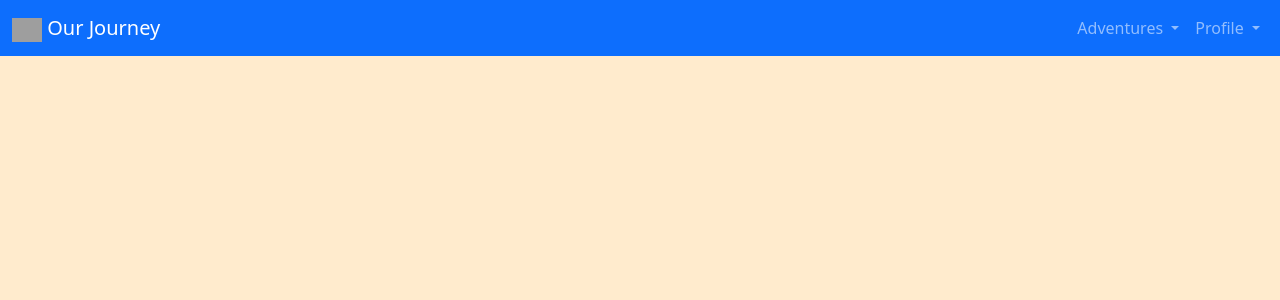
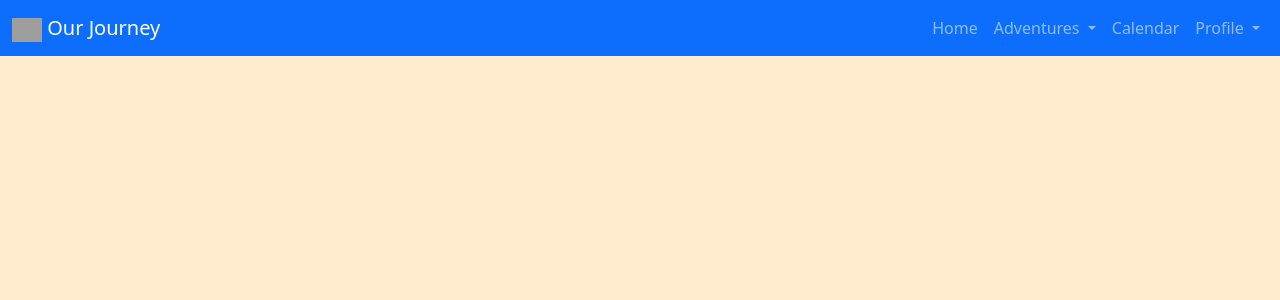
Before and after one commit to vaultman765/OurJourney, a Django app: page /journey/ in a window 1280 px wide. Shown: the top 300 px of the page. Run offline with Django 3.2, Linux system fonts and the light colour scheme; grey boxes are pictures that could not be loaded.

Commit message:
Added home and calendar links to navbar

```diff
--- a/OurJourney/journey/templates/journey/base.html
+++ b/OurJourney/journey/templates/journey/base.html
@@ -21,6 +21,7 @@
     </button>
     <div class="nav justify-content-end" id="navbarSupportedContent">
       <ul class="navbar-nav mb-2 mb-lg-0 nav justify-content-end">
+        <li class="nav-item"><a class="nav-link" aria-current="page" href="{% url 'journey:home' %}">Home</a></li>
         <li class="nav-item dropdown">
           <a class="nav-link dropdown-toggle" href="" id="adventures" role="button" data-bs-toggle="dropdown" aria-expanded="false">
             Adventures
@@ -30,6 +31,7 @@
             <li><a class="dropdown-item" href="{% url 'journey:add_adventure' %}">Add Adventure</a></li>
           </ul>
         </li>
+        <li class="nav-item"><a class="nav-link" aria-current="page" href="{% url 'journey:calendar' %}">Calendar</a></li>
         <li class="nav-item dropdown">
           <a class="nav-link dropdown-toggle" href="#" id="profile" role="button" data-bs-toggle="dropdown" aria-expanded="false">
             Profile
```
